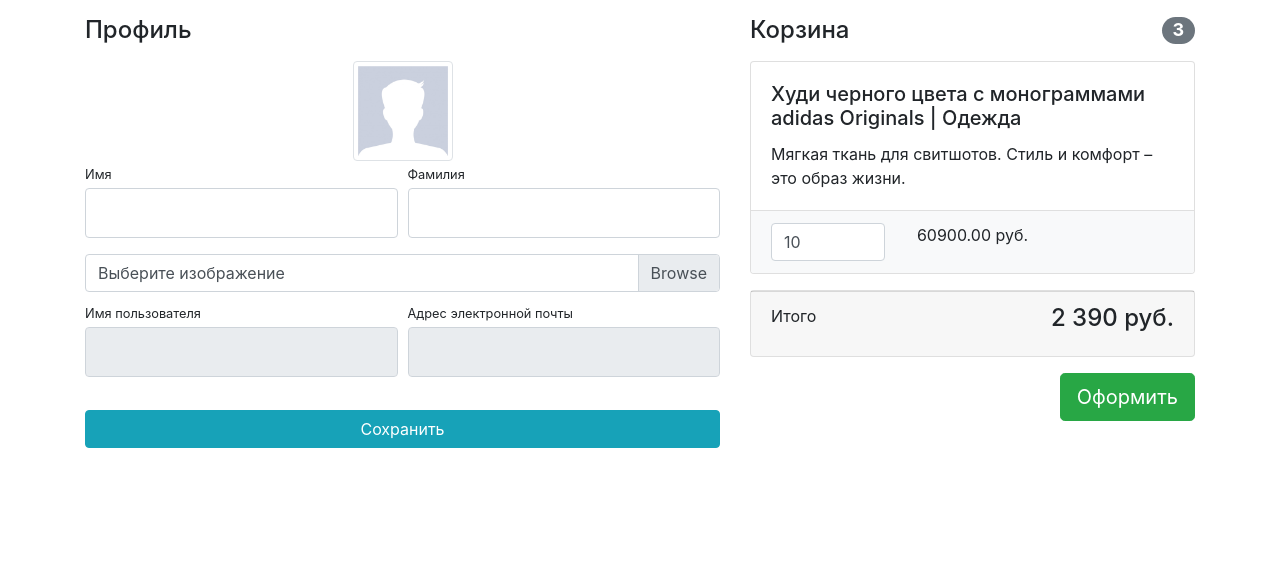
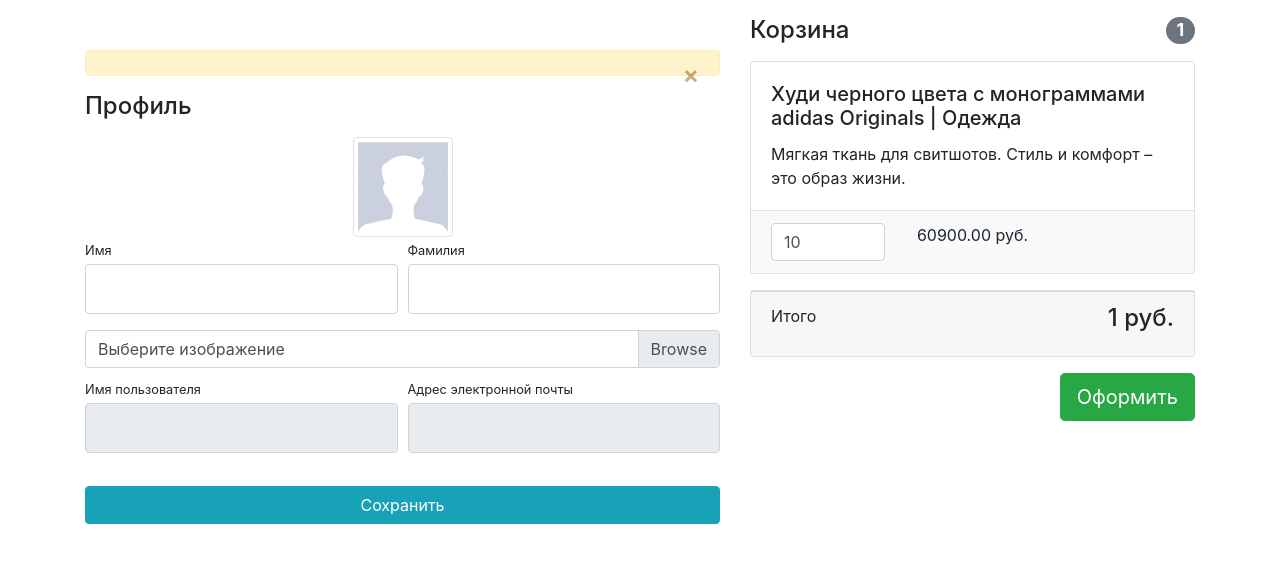
Before and after one commit to mesropt/geekshop-old, a Django app: template users/templates/users/profile.html in a window 1280 px wide. Shown: the part 56-619 px from the top of the page. Run offline with Django 3.2, Linux system fonts and the light colour scheme; data comes from the database, SQL or seed files in the repository; tables that the repository leaves empty hold one stand-in row (values such as "Sample post"); the template is opened without the code that fills it: values that come from a table or form of the project are taken from there, most other values are stand-ins (such as "Sample title", 1, 10 or a date in 2020); one stand-in notice (Sample message) is shown; parts of the project's set-up code (start-up, migrations or seed data) failed here and were passed over; some libraries are stand-ins or nearby versions.

Commit message:
added total_quantity and total_sum

```diff
--- a/baskets/templates/baskets/baskets.html
+++ b/baskets/templates/baskets/baskets.html
@@ -1,7 +1,7 @@
 <div class="col-lg-5">
     {% if baskets %}
         <h4 class="mt-3 mb-3 d-flex justify-content-between align-items-center mb-3">
-            Корзина <span class="badge badge-secondary badge-pill">3</span>
+            Корзина <span class="badge badge-secondary badge-pill">{{ total_quantity }}</span>
         </h4>
         {% for basket in baskets %}
             <div class="card mb-3">
@@ -31,7 +31,7 @@
         <div class="card mb-3">
             <div class="card-footer">
                 <p class="float-left">Итого</p>
-                <h4 class="float-right">2 390 руб.</h4>
+                <h4 class="float-right">{{ total_sum }} руб.</h4>
             </div>
         </div>
         <button type="button" class="btn btn-success btn-lg float-right">
--- a/baskets/views.py
+++ b/baskets/views.py
@@ -1,5 +1,6 @@
 from django.contrib.auth.decorators import login_required
 from django.shortcuts import render
+from django.db.models import Sum
 
 from django.shortcuts import HttpResponseRedirect
 from mainapp.models import Product
@@ -21,5 +22,9 @@
 
 @login_required
 def basket_remove(request,product_id):
+
+
+@login_required
+def basket_remove(request,product_id):
     Basket.objects.get(id = product_id).delete()
     return HttpResponseRedirect(request.META.get('HTTP_REFERER'))
--- a/users/templates/users/profile.html
+++ b/users/templates/users/profile.html
@@ -9,6 +9,19 @@
     <div class="container">
         <div class="row">
             <div class="col-lg-7">
+                        {% if messages %}
+                <div class="alert alert-warning alert-dismissible fade show"
+                     role="alert"
+                     style="margin-top: 50px;">
+                    {% if messages.errors %}
+                        {{ messages|escape }}
+                    {% endif %}
+                    <button type="button" class="close" data-dismiss="alert"
+                            aria-label="Close">
+                        <span aria-hidden="true">&times;</span>
+                    </button>
+                </div>
+            {% endif %}
                 <h4 class="mt-3 mb-3">Профиль</h4>
                 <div class="col-lg-12 text-center">
                     <img width="100" height="100"
```
Also changed, not shown: users/views.py (+12 -2 lines).
